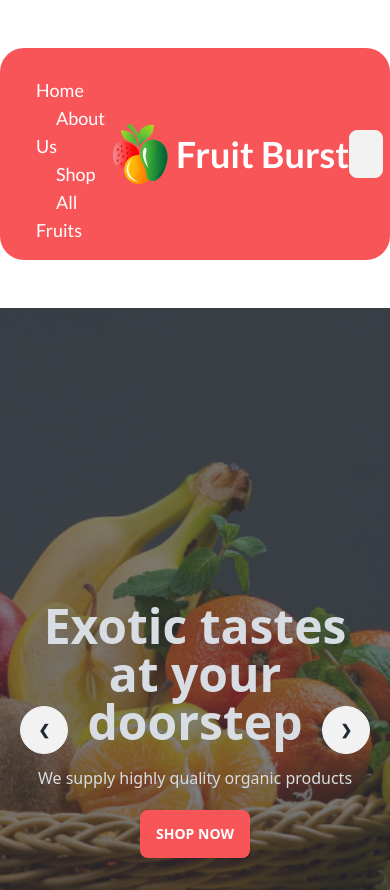
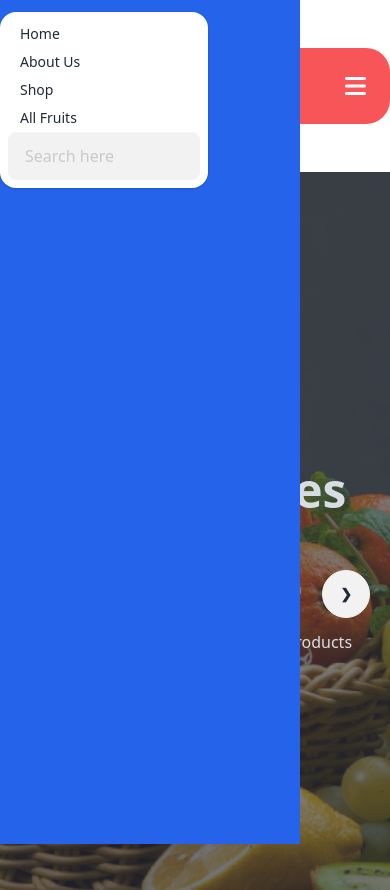
Before and after one commit to Tawkir711/Assignment-three, a plain HTML site: page index.html in a window 390 px wide. Shown: the top 890 px of the page. Drawn offline with nearby package versions, Linux system fonts and the light colour scheme; grey boxes are pictures that could not be loaded.

Commit message:
navbar added

```diff
--- a/index.html
+++ b/index.html
@@ -40,28 +40,56 @@
             font-family: 'Lato', sans-serif;
         }
     </style>
+    <link rel="stylesheet" href="https://cdnjs.cloudflare.com/ajax/libs/font-awesome/6.4.0/css/all.min.css" integrity="sha512-iecdLmaskl7CVkqkXNQ/ZH/XLlvWZOJyj7Yy7tcenmpD1ypASozpmT/E0iPtmFIB46ZmdtAc9eNBvH0H/ZpiBw==" crossorigin="anonymous" referrerpolicy="no-referrer" />
 
 </head>
 <body>
     <header>
-        <nav class="max-w-6xl mx-auto bg-[#F85559] my-12 rounded-3xl">
-            <div class="navbar">
-                <div class="navbar-start">
-                  <div class="text-white pl-7 space-x-5 font-normal font-lato text-lg  mt-3  p-2   ">
+        <nav class="container mx-auto bg-[#F85559] my-12 rounded-3xl">
+            <div class="navbar flex justify-between w-full">
+                <div class="navbar-start hidden lg:flex w-full  items-center">
+                  <div class="text-white pl-7 space-x-5 font-normal font-lato text-lg p-2">
                     <a>Home</a>
                     <a>About Us</a>
                     <a>Shop</a>
                     <a>All Fruits</a>
+                  </div>
 
+                  <div class="dropdown ">
+                    <label tabindex="0" class="btn btn-ghost btn-circle lg:hidden">
+                      <svg xmlns="http://www.w3.org/2000/svg" class="h-5 w-5" fill="none" viewBox="0 0 24 24" stroke="currentColor"><path stroke-linecap="round" stroke-linejoin="round" stroke-width="2" d="M4 6h16M4 12h16M4 18h7" /></svg>
+                    </label>
+                    <ul tabindex="0" class="menu menu-sm dropdown-content mt-3 z-[1] p-2 shadow bg-base-100 rounded-box w-52">
+                      <li><a>Home</a></li>
+                      <li><a>About Us</a></li>
+                      <li><a>Shop</a></li>
+                      <li><a>All Fruits</a></li>
+                      <input type="text" placeholder="Search here" class="input input-bordered w-full max-w-xs" disabled />
+                    </ul>
                   </div>
                 </div>
-                <div class="navbar-center  ">
-                  <img src="./images/logo.png" alt="">
-                  <h3 class="font-bold font-lato text-white text-4xl pl-2">Fruit Burst</h3>
+                <div class="flex justify-between items-center w-full lg:justify-center">
+                  <div class="navbar-center flex items-center ">
+                    <img src="./images/logo.png" alt="">
+                    <h3 class="font-bold font-lato text-white text-4xl pl-2">Fruit Burst</h3>
+                  </div>
+                  <div class="lg:hidden">
+                    <i class="fa-solid fa-bars text-2xl mr-4 text-white"></i>
+                  </div>
                 </div>
-                <div class="navbar-end">
+                <div class="navbar-end hidden lg:block ">
                   <input type="text" placeholder="Search here" class="input input-bordered w-full max-w-xs" disabled />
                 </div>
+              </div>
+              <!-- mobile device  -->
+              <div class="absolute w-[300px] h-full bg-blue-600 top-0 left-0 lg:hidden z-50">
+                <ul tabindex="0" class="menu menu-sm dropdown-content mt-3 z-[1] p-2 shadow bg-base-100 rounded-box w-52">
+                  <li><a>Home</a></li>
+                  <li><a>About Us</a></li>
+                  <li><a>Shop</a></li>
+                  <li><a>All Fruits</a></li>
+                  <input type="text" placeholder="Search here" class="input input-bordered w-full max-w-xs" disabled />
+                </ul>
               </div>
         </nav>
         <section class="max-w-6xl mx-auto">
@@ -143,7 +171,7 @@
         deal of the day
        -->
       <section class="max-w-6xl mx-auto my-20">
-        <div class="flex lg:justify-between ">
+        <div class="flex justify-between">
           <div>
             <h2 class="font-extrabold font-lato text-3xl md:text-4xl  lg:text-5xl">Deal of the day</h2>
             <p class="text-[#12121299] text-lg font-lato py-3">Contrary to popular belief, is not simply random text. It has roots in a piece of classical <br> Latin literature from 45 BC, making it over 2000 years old.</p>
@@ -295,6 +323,17 @@
       <!--
         Meet the team section
        -->
+       <section>
+        <div>
+          <h3>Meet the team section</h3>
+          <p>Contrary to popular belief, is not simply random text. It has roots in a piece of classical Latin literature from 45 BC, making it over 2000 years old.</p>
+        </div>
+        <div>
+          <img src="./images/member1.png" alt="">
+          <h3>Awlad Hossain</h3>
+          <p>Fruits Expert</p>
+        </div>
+       </section>
 
     </main>
     <footer class="footer footer-center p-10 bg-[#121212] text-primary-content">
@@ -303,12 +342,12 @@
         <h2 class="font-bold font-lato text-4xl">Fruit Burst</h2>
       </div>
       <div class="grid grid-cols-2 md:grid-flow-col lg:grid-flow-col  gap-5">
-        <a class="link link-hover">Home</a>
-        <a class="link link-hover">About us</a>
-        <a class="link link-hover">Shop</a>
-        <a class="link link-hover">All Fruits</a>
-        <a class="link link-hover">Support</a>
-        <a class="link link-hover">My Account</a>
+        <a>Home</a>
+        <a>About us</a>
+        <a>Shop</a>
+        <a>All Fruits</a>
+        <a >Support</a>
+        <a class="">My Account</a>
       </div>
 
       <div>
```
